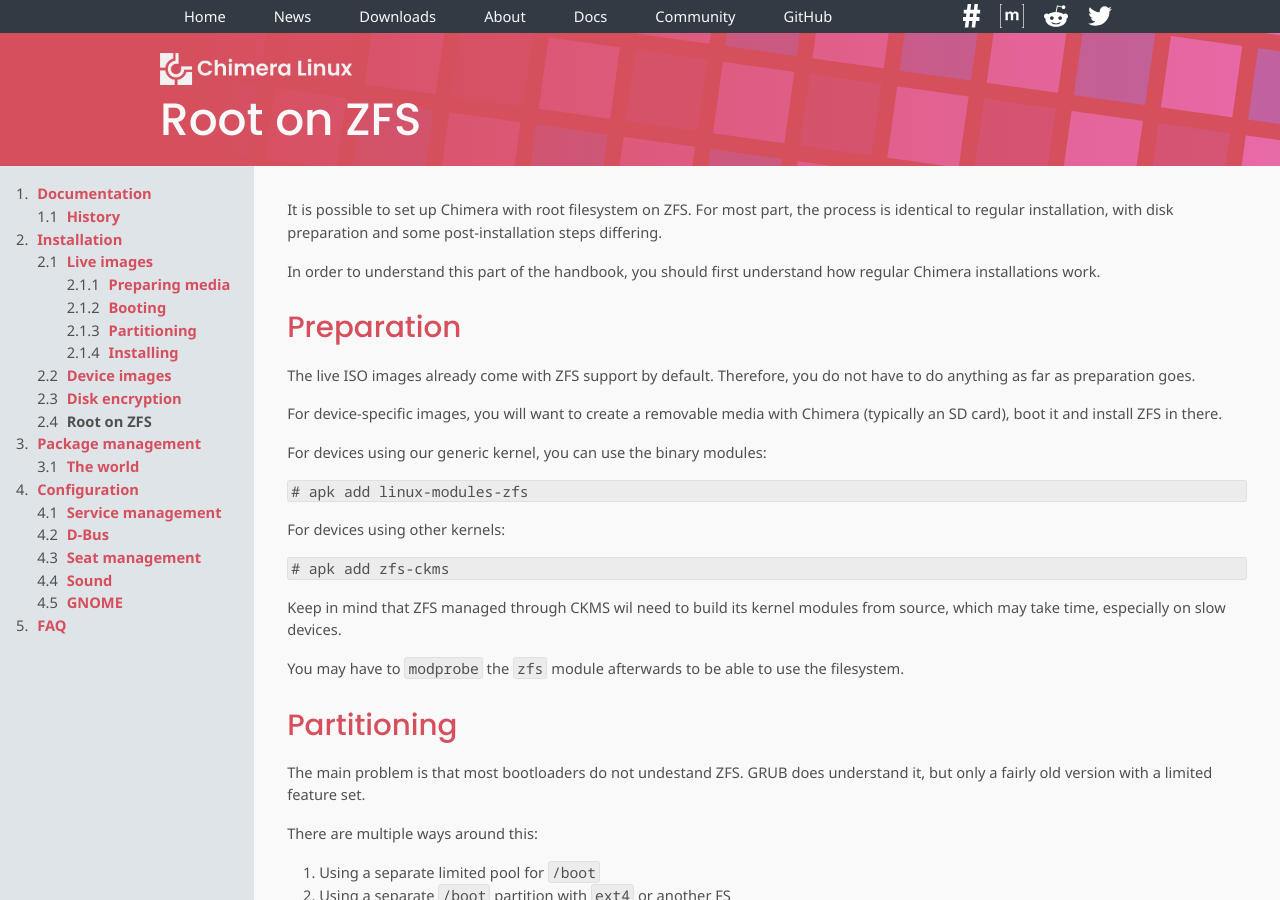
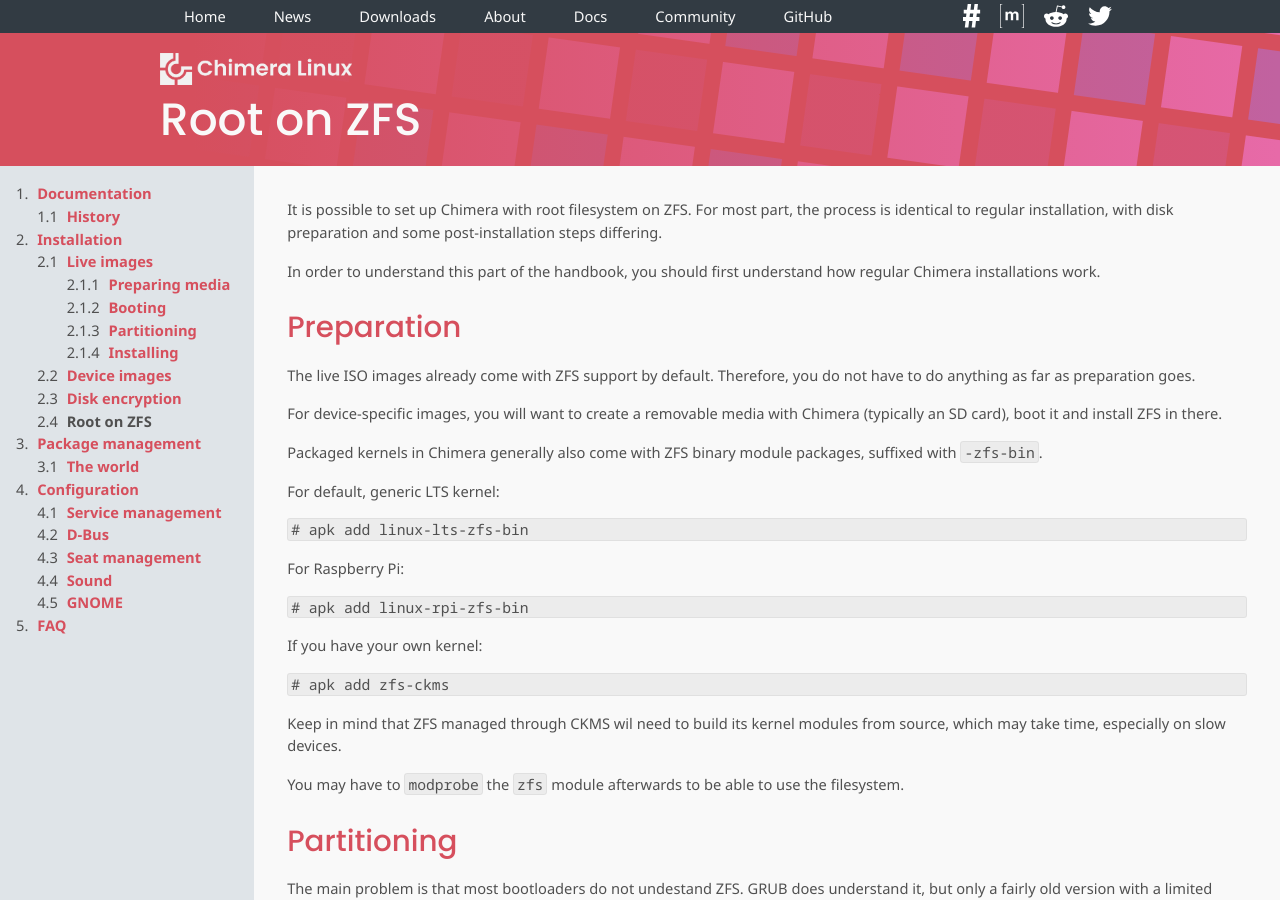
Before and after one commit to chimera-linux/chimera-linux.github.io, a Jekyll site: the page built from _docs/installation/zfs.md, in a window 1280 px wide and 900 px high. Built offline with Jekyll 4.4.1, drawn with Linux system fonts in a browser that asks for light colours.

Commit message:
update zfs docs

````diff
--- a/_docs/installation/zfs.md
+++ b/_docs/installation/zfs.md
@@ -19,13 +19,22 @@
 For device-specific images, you will want to create a removable media
 with Chimera (typically an SD card), boot it and install ZFS in there.
 
-For devices using our generic kernel, you can use the binary modules:
+Packaged kernels in Chimera generally also come with ZFS binary module
+packages, suffixed with `-zfs-bin`.
+
+For default, generic LTS kernel:
 
 ```
-# apk add linux-modules-zfs
+# apk add linux-lts-zfs-bin
 ```
 
-For devices using other kernels:
+For Raspberry Pi:
+
+```
+# apk add linux-rpi-zfs-bin
+```
+
+If you have your own kernel:
 
 ```
 # apk add zfs-ckms
````
